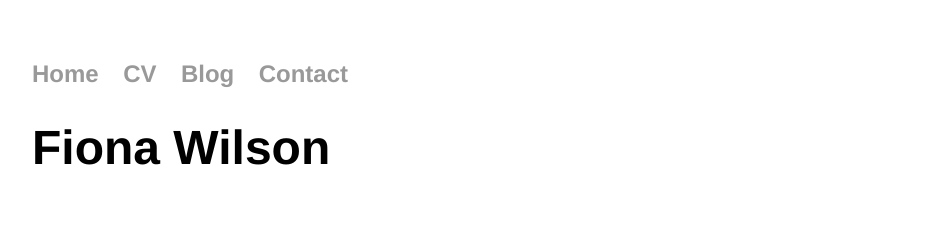
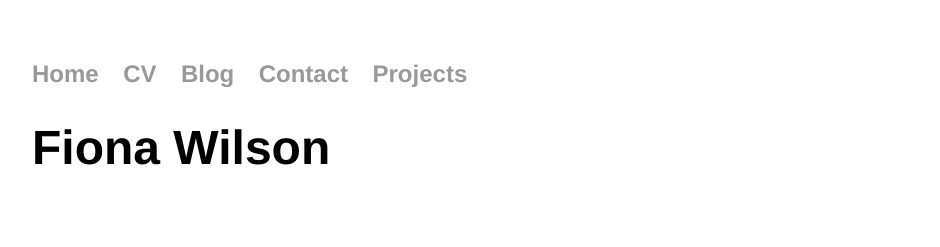
Before and after one commit to fwilson-603/fwilson-603.github.io, a Jekyll site: the page built from index.html, in a window 1280 px wide. Shown: the top 247 px of the page, without its empty margins (160-1100 px from the left). Built offline with Jekyll 4.4.1, drawn with Linux system fonts in a browser that asks for light colours.

Commit message:
Update default.html

```diff
--- a/_layouts/default.html
+++ b/_layouts/default.html
@@ -7,7 +7,8 @@
 	        		<li><a href="/">Home</a></li>
 	        		<li><a href="/cv">CV</a></li>
 	        		<li><a href="/blog">Blog</a></li>
-				<li><a href="/contact">Contact</a><li>
+				<li><a href="/contact">Contact</a></li>
+				<li><a href="/projects">Projects</a></li>
 	    		</ul>
 			</nav>
 			<h1>{{ page.title }}</h1>
```
